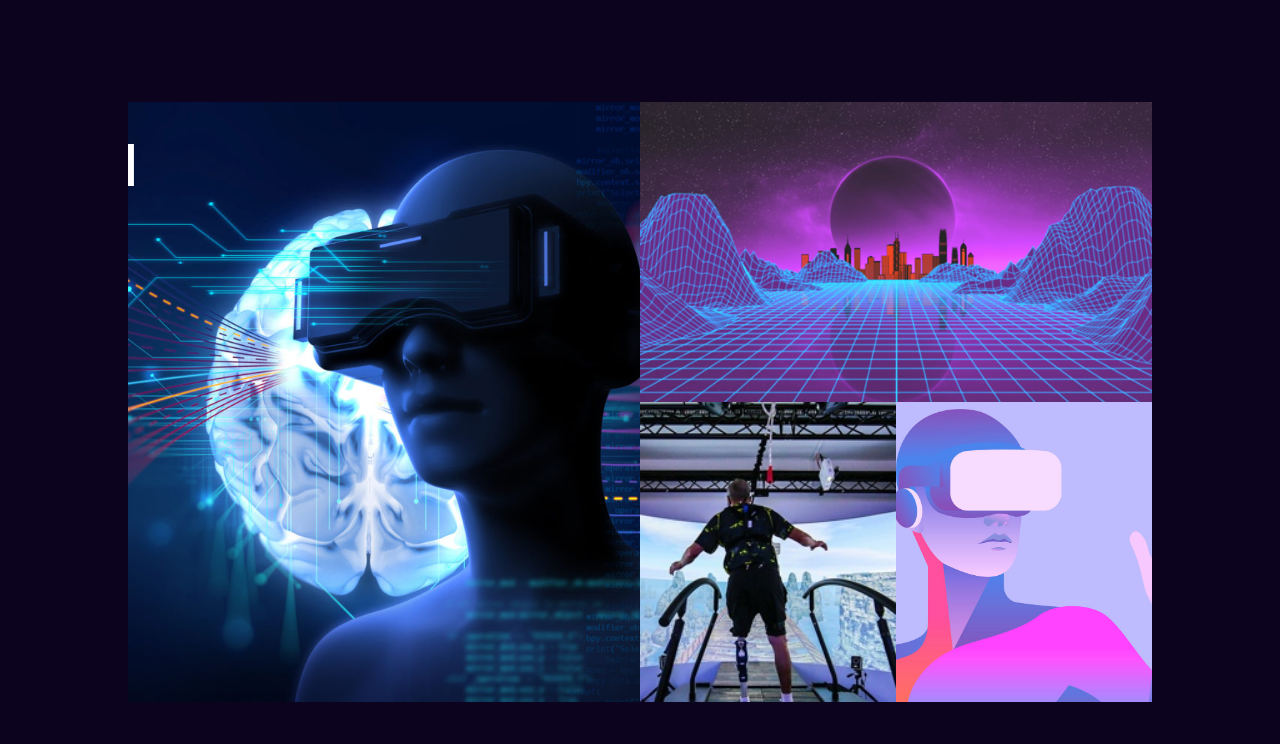
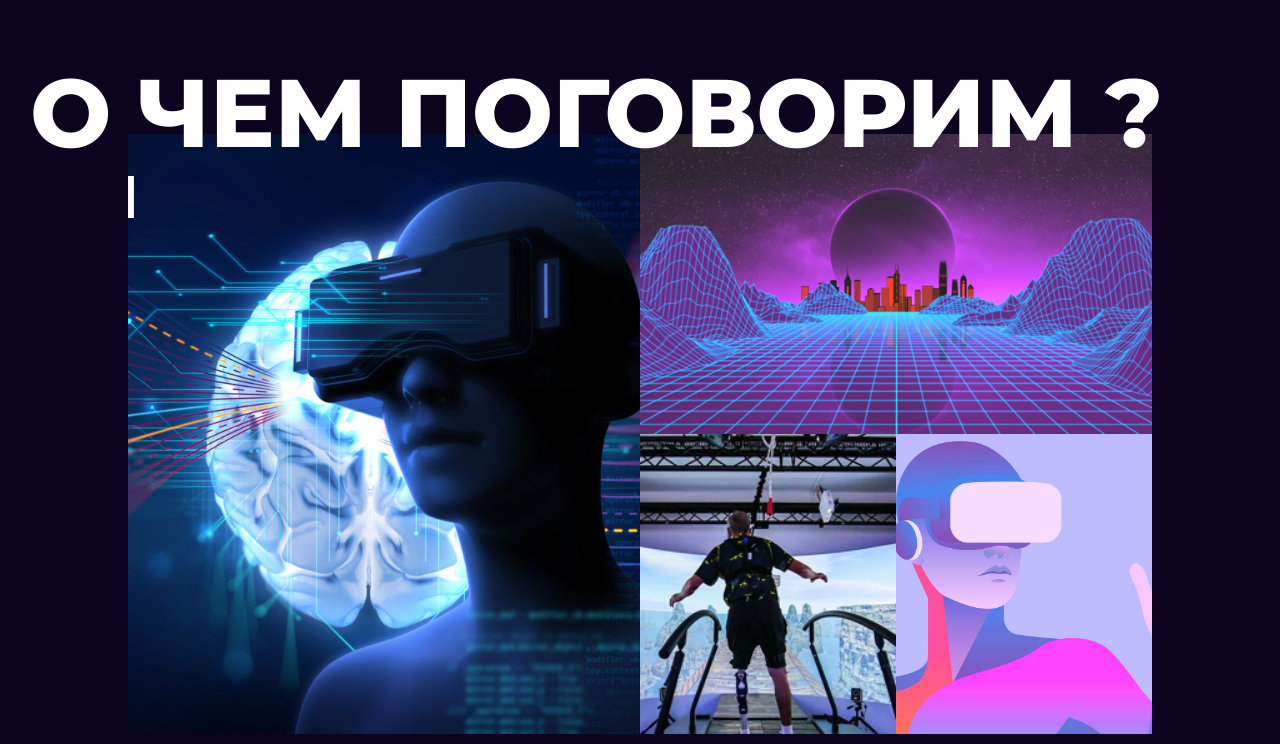
Before and after one commit to Flax291/sait, a plain HTML site: page index.html in a window 1280 px wide. Shown: the part 1439-2183 px from the top of the page. Drawn offline with Linux system fonts and the light colour scheme.

```diff
--- a/index.html
+++ b/index.html
@@ -31,7 +31,7 @@
     </div>
     <div class="about-block">
         <div class="label-block">
-            <h2 class="label">Мы говорим о <span>виртуальном</span></h2>
+            <h2 class="label">Мы о <span>виртуальном</span></h2>
         </div>
         <div class="about-content">
             <div class="img-container">
@@ -83,6 +83,9 @@
     </div>
 
     <div class="gallery">
+        <div class="label-block">
+            <h2 class="label">О чем поговорим ?</h2>
+        </div>
         <div class="gallery-block">
             <div class="media-block" id="media1">
                 <div class="media-item" id="item1">
@@ -92,7 +95,7 @@
                     <span class="media-date" id="date1">24.12.2022
                     </span>
                     <span class="media-about" id="about1">Обсудим основные векторы развития и сферы,
-                        в которых использование возможностей виртуальной реальности приведет к получение нового оптыа
+                        в которых использование возможностей виртуальной реальности приведет к получению нового оптыа
                         взимодействия.
                     </span>
                 </div>
@@ -119,8 +122,8 @@
                     </span>
                     <span class="media-date" id="date3">26.12.2022
                     </span>
-                    <span class="media-about" id="about3">На данном мероприятии вы можете окунуться туда,где еще не
-                        ступала нога человека.Испытать себя и ощутить весь спектр эмоций.
+                    <span class="media-about" id="about3">На данном мероприятии вы можете окунуться туда, где еще не
+                        ступала нога человека. Испытать себя и ощутить весь спектр эмоций.
 
                     </span>
 
@@ -133,7 +136,7 @@
                     </span>
                     <span class="media-date" id="date4">26.12.2022
                     </span>
-                    <span class="media-about" id="about4">Мастер-класс в создании 3D изаброжений. Поучавствовать сможет
+                    <span class="media-about" id="about4">Мастер-класс в создании 3D изображений. Поучавствовать сможет
                         каждый
 
                     </span>
--- a/style.css
+++ b/style.css
@@ -248,7 +248,7 @@
     flex-direction: column;
 }
 
-.label-block {
+.about-block .label-block {
     padding: 1.3rem;
     background-color: var(--accent-color);
     box-shadow: 0px 0px 30px 10px black;
@@ -259,14 +259,14 @@
     border-radius: 10px;
 }
 
-.label-block h2 {
+.about-block .label-block h2 {
     font-weight: 600;
     color: var(--second-color);
     font-size: 1.5rem;
     text-transform: uppercase;
 }
 
-.label-block h2 span {
+.about-block .label-block h2 span {
     font-weight: 800;
     color: var(--second-color);
     font-size: 1.5rem;
@@ -373,6 +373,32 @@
     margin-bottom: 15px;
 }
 
+.gallery {
+    margin-bottom: 7rem;
+    display: flex;
+    align-items: center;
+    justify-content: center;
+    flex-direction: column;
+}
+
+.gallery .label-block {
+    position: relative;
+    top: -3rem;
+    left: 1rem;
+    width: calc(99% - 1rem);
+    border-radius: 10px;
+    height: 2rem;
+    z-index: 100;
+}
+
+.gallery .label-block h2 {
+    font-weight: 800;
+    color: var(--accent-color);
+    font-size: 6rem;
+    text-transform: uppercase;
+}
+
+
 .gallery-block {
     display: grid;
     grid-template-rows: 300px 300px;
@@ -380,9 +406,7 @@
     width: 80%;
     margin-right: auto;
     margin-left: auto;
-    flex-wrap: wrap;
-    margin-bottom: 7rem;
-
+    z-index: 10;
 }
 
 .media-block {
@@ -425,7 +449,7 @@
     cursor: pointer;
 }
 
-.media-item:hover {
+.media-block:hover .media-item {
     backdrop-filter: blur(10px);
 }
 
```
